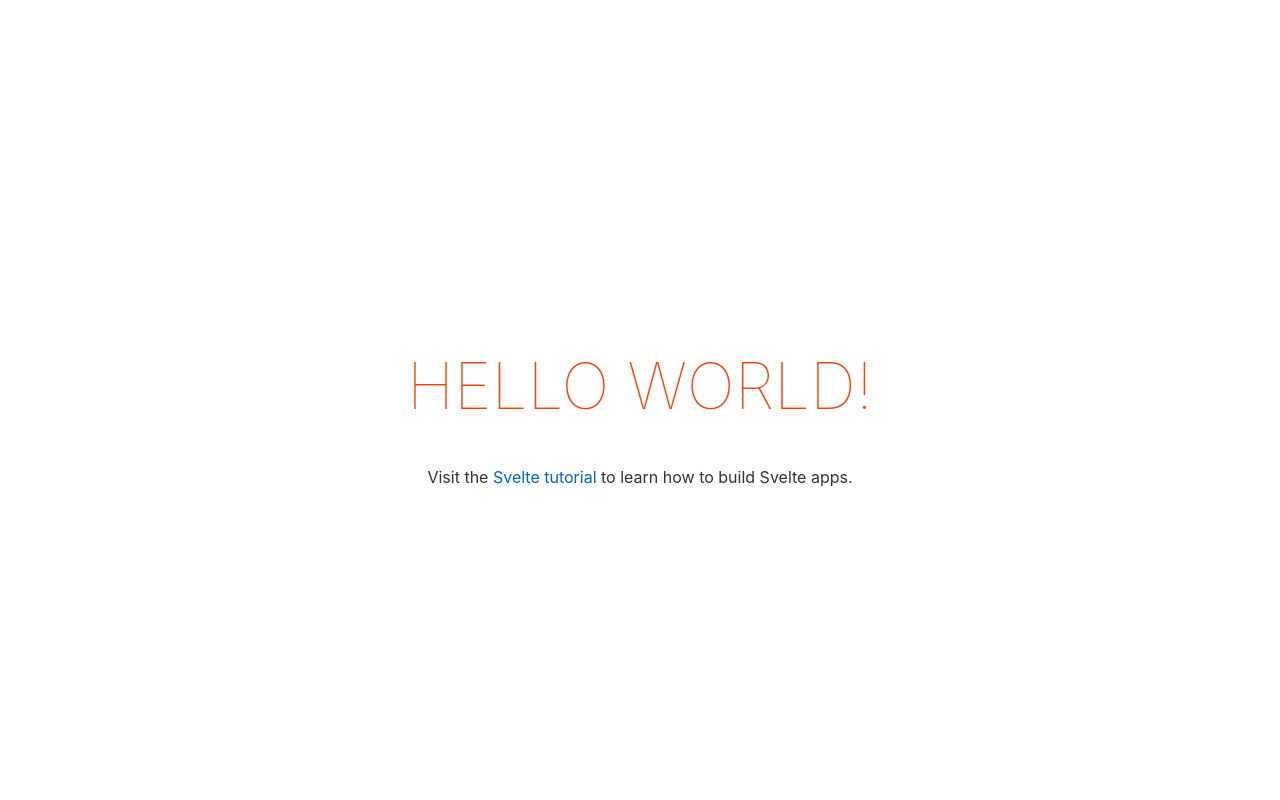
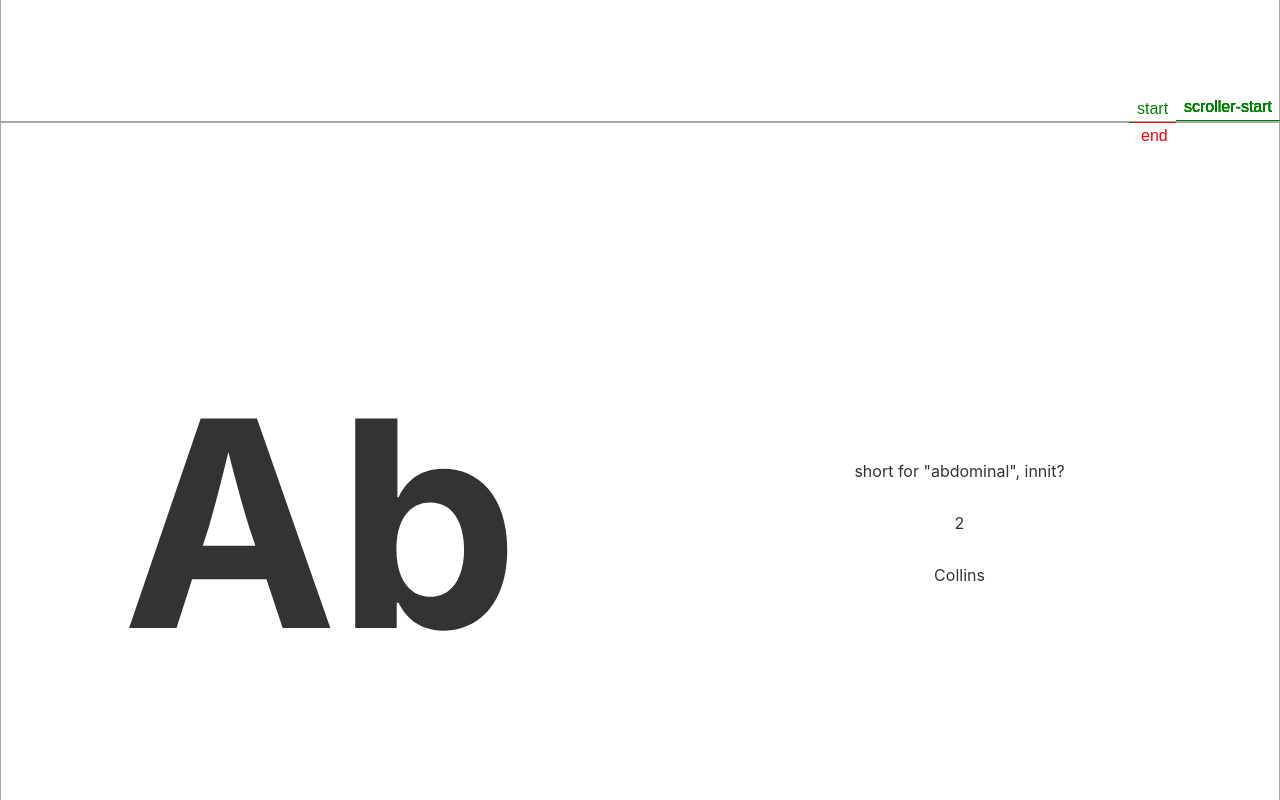
Before and after one commit to MaggieAppleton/scrabble-scrolly, a Svelte app: page / in a window 1280 px wide. Shown: the part 680-1480 px from the top of the page. Before the commit the page ends 1199 px from the top, so only its background shows below. Built offline with nearby package versions, Linux system fonts and the light colour scheme.

Commit message:
wip: create ScrabbleTile component and get separate scrolltriggers working

```diff
--- a/public/global.css
+++ b/public/global.css
@@ -7,7 +7,6 @@ html, body {
 body {
 	color: #333;
 	margin: 0;
-	padding: 8px;
 	box-sizing: border-box;
 	font-family: -apple-system, BlinkMacSystemFont, "Segoe UI", Roboto, Oxygen-Sans, Ubuntu, Cantarell, "Helvetica Neue", sans-serif;
 }
--- a/src/App.svelte
+++ b/src/App.svelte
@@ -1,40 +1,11 @@
 <script>
-    import { gsap } from 'gsap'
-    import { ScrollTrigger } from 'gsap/ScrollTrigger'
-
-    import { onMount } from 'svelte'
-
-    gsap.registerPlugin(ScrollTrigger)
-
-    export let name
-
-    let paragraph
-
-    onMount(() => {
-        gsap.to(paragraph, {
-            scrollTrigger: {
-                trigger: paragraph,
-                scrub: true
-            },
-            x: 500,
-            duration: 3
-        })
-    })
+    import ScrabbleTile from './ScrabbleTile.svelte'
 </script>
 
 <style>
     main {
         text-align: center;
-        padding: 1em;
         max-width: 240px;
-        margin: 120vh auto;
-    }
-
-    h1 {
-        color: #ff3e00;
-        text-transform: uppercase;
-        font-size: 4em;
-        font-weight: 100;
     }
 
     @media (min-width: 640px) {
@@ -45,11 +16,34 @@
 </style>
 
 <main>
-    <section />
-    <h1 id="heading">Hello {name}!</h1>
-    <p bind:this={paragraph}>
-        Visit the
-        <a href="https://svelte.dev/tutorial">Svelte tutorial</a>
-        to learn how to build Svelte apps.
-    </p>
+    <ScrabbleTile
+        heading="Aa"
+        definition={`it is a variety of flow lava which has a rough surface of broken blocks. Not surprisingly, the word is Hawaiian, Hawaii having an abundance of both lava and vowels. It is pronounced "ah-ah."`}
+        score="2"
+        dictionary="Collins"
+    />
+    <ScrabbleTile
+        heading="Ab"
+        definition={`short for "abdominal", innit?`}
+        score="2"
+        dictionary="Collins"
+    />
+    <ScrabbleTile
+        heading="Ad"
+        definition={`abbreviation of "advertisement"`}
+        score="2"
+        dictionary="Collins"
+    />
+    <ScrabbleTile
+        heading="Ae"
+        definition={`Scottish for "one", apparently?`}
+        score="2"
+        dictionary="Collins"
+    />
+    <ScrabbleTile
+        heading="Ag"
+        definition={`bastardized version of "agriculture"`}
+        score="2"
+        dictionary="Collins"
+    />
 </main>
--- /dev/null
+++ b/src/ScrabbleTile.svelte
@@ -0,0 +1,64 @@
+<script>
+    import { gsap } from 'gsap'
+    import { ScrollTrigger } from 'gsap/ScrollTrigger'
+
+    import { onMount } from 'svelte'
+
+    gsap.registerPlugin(ScrollTrigger)
+
+    let section
+    let bigLetter
+
+    export let heading
+    export let definition
+    export let score
+    export let dictionary
+
+    onMount(() => {
+        gsap.to(bigLetter, {
+            scrollTrigger: {
+                trigger: section,
+                markers: true,
+                scrub: 1,
+            },
+            scale: 2,
+            duration: 2
+        })
+    })
+</script>
+
+<style>
+    .section {
+        height: 100vh;
+        display: flex;
+        border: 1px solid rgb(168, 168, 168);
+    }
+
+    .column {
+        width: 50%;
+        padding: 5em;
+        display: flex;
+        flex-direction: column;
+        justify-content: center;
+        align-items: center;
+    }
+
+    .two-letter {
+        font-size: 18em;
+    }
+</style>
+
+<section
+    class="section"
+    id="section-1"
+    bind:this={section}
+>
+    <div class="column">
+        <h2 class="two-letter" bind:this={bigLetter}>{heading}</h2>
+    </div>
+    <div class="column">
+        <p class="definition">{definition}</p>
+        <p class="score">{score}</p>
+        <p class="dictionary">{dictionary}</p>
+    </div>
+</section>
```
